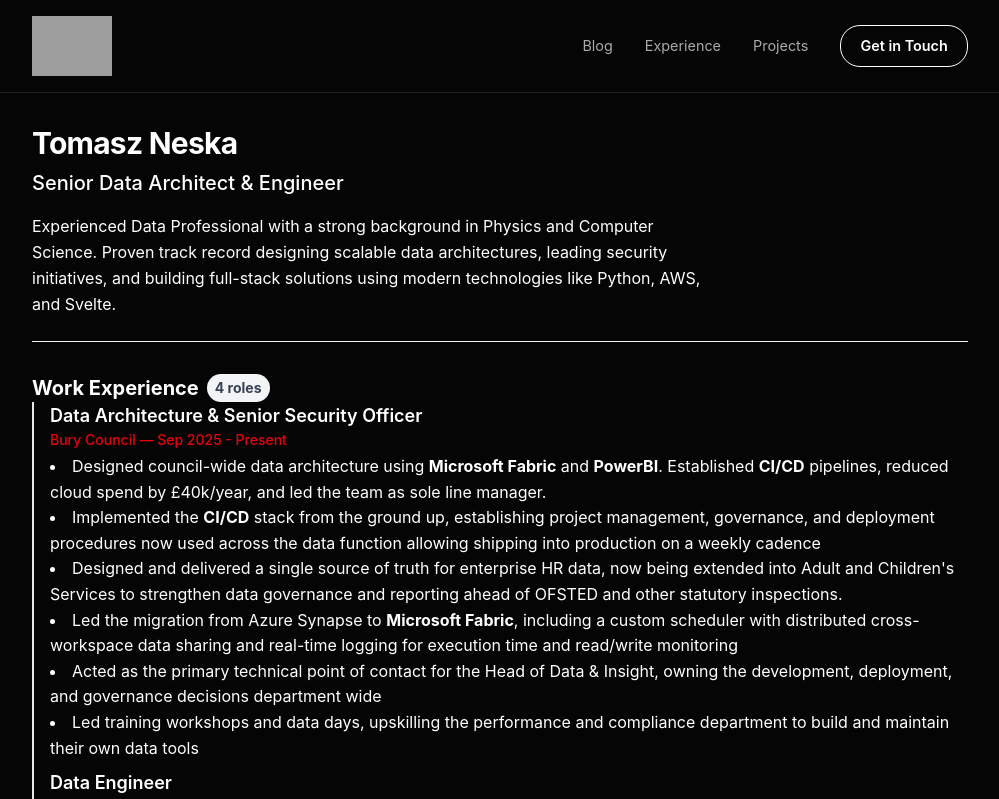
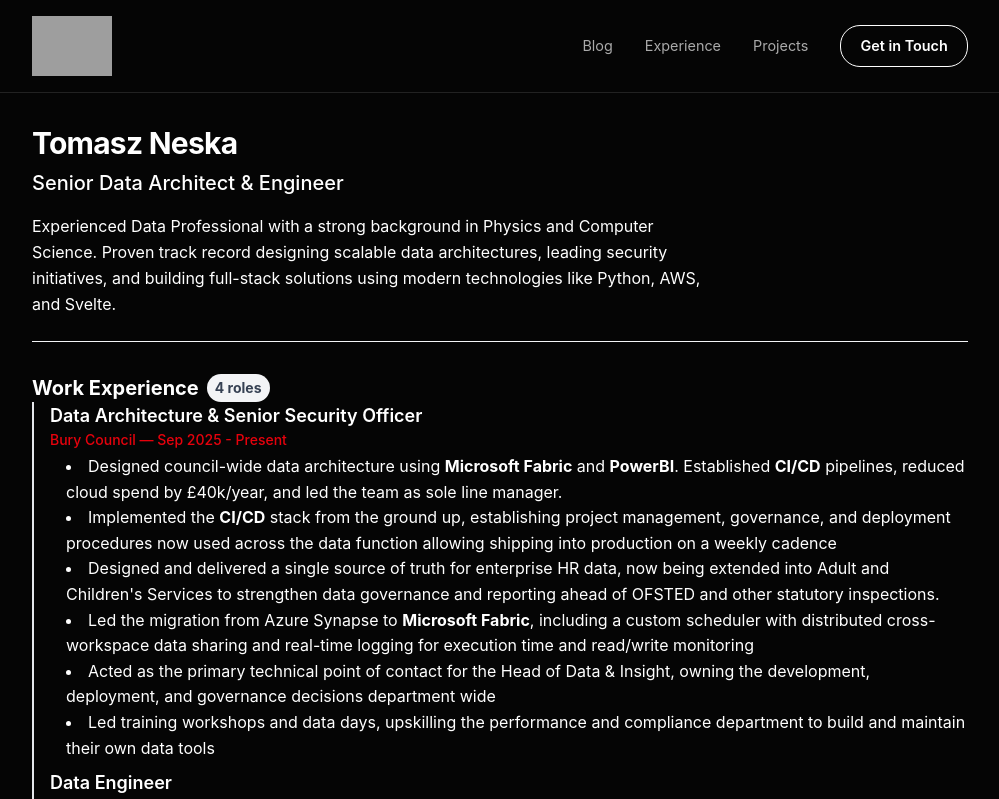
Before and after one commit to SplitSky/Svelte_Portfolio, a SvelteKit app: page /resume in a window 1280 px wide. Shown: the top 799 px of the page, without its empty margins (140-1139 px from the left). Built offline with nearby package versions, Linux system fonts and the light colour scheme; grey boxes are pictures that could not be loaded.

Commit message:
fix: Fixed the bullet point distance to line

```diff
--- a/src/routes/resume/+page.svelte
+++ b/src/routes/resume/+page.svelte
@@ -76,15 +76,8 @@
 	  ]
 	});
 
-  // Computed value (reactive)
   let jobCount = $derived(resume.experience.length);
 
-  // --- MOCK FETCH EXAMPLE ---
-  onMount(async () => {
-    // const res = await fetch('/api/resume');
-    // resume = await res.json();
-    console.log("Component mounted");
-  });
 </script>
 
 <!-- MAIN CONTAINER -->
@@ -110,7 +103,9 @@
         <h3 class="font-semibold text-lg text-white-800 group-hover:text-red-700">{job.role}</h3>
         <p class="text-sm font-medium text-red-600 mb-1">{job.company} — {job.duration}</p>
         {#each job.desc as bullet_point (bullet_point)}
+        <div class="pl-4">
           <ProcessBulletPoint text={bullet_point} keywords={job.highlightedWords}></ProcessBulletPoint>
+        </div>
         {/each}
       </div>
     {/each}
```
